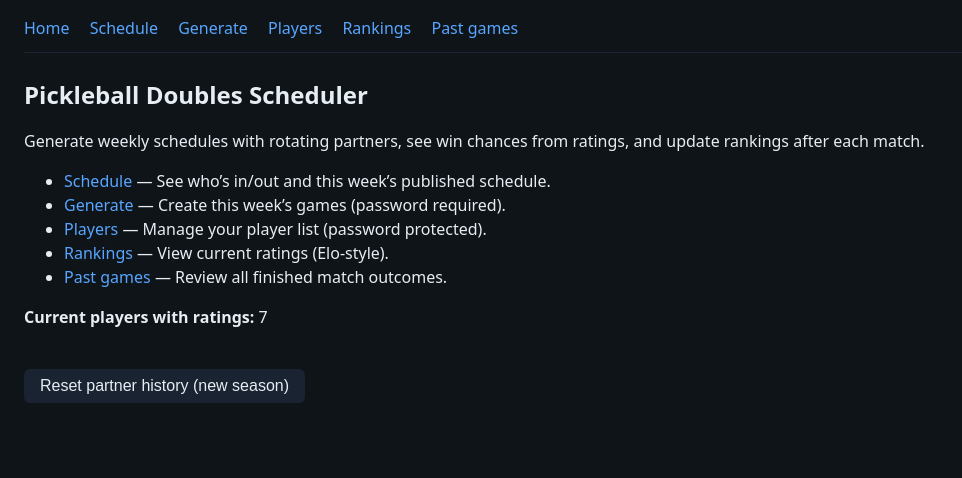
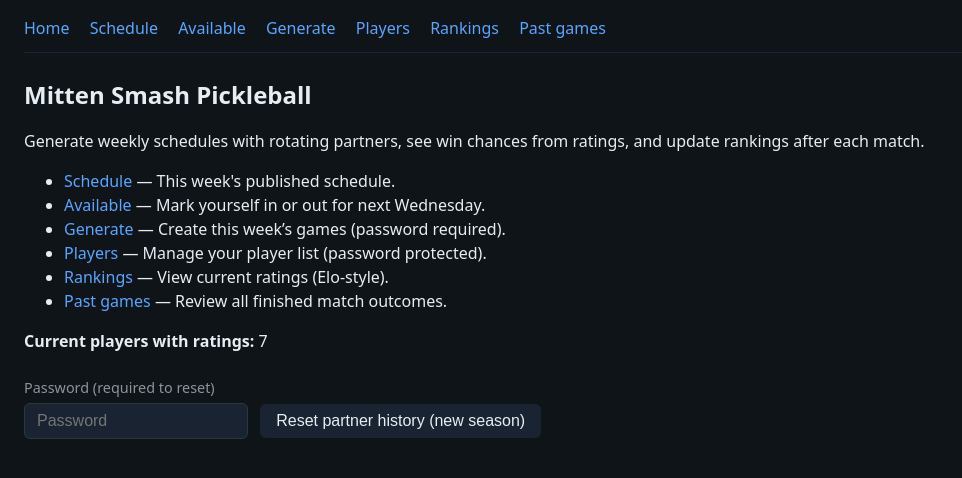
Before and after one commit to Brue33/pickleball-scheduler, a Flask app: page / in a window 1280 px wide. Shown: the top 478 px of the page, without its empty margins (0-962 px from the left). Run offline with Flask 2, Linux system fonts and the light colour scheme.

Commit message:
Odd players with byes, published schedule, Generate tab

```diff
--- a/app.py
+++ b/app.py
@@ -222,9 +222,6 @@ def schedule():
     player_list = load_players_list()
     next_wed = get_next_wednesday()
     next_wed_str = next_wed.strftime("%A, %B %d, %Y")
-    date_key = next_wed.isoformat()
-    availability_all = load_availability()
-    availability = availability_all.get(date_key, {})
     published = load_published_schedule()
     if published:
         add_round_court_and_bye(published["schedule_entries"], published["players"])
@@ -233,9 +230,25 @@ def schedule():
         rankings=rankings,
         player_list=player_list,
         next_wednesday=next_wed_str,
+        published_schedule=published,
+    )
+
+
+@app.route("/availability", methods=["GET"])
+def availability():
+    """Mark yourself in/out for next Wednesday."""
+    player_list = load_players_list()
+    next_wed = get_next_wednesday()
+    next_wed_str = next_wed.strftime("%A, %B %d, %Y")
+    date_key = next_wed.isoformat()
+    availability_all = load_availability()
+    availability = availability_all.get(date_key, {})
+    return render_template(
+        "availability.html",
+        player_list=player_list,
+        next_wednesday=next_wed_str,
         date_key=date_key,
         availability=availability,
-        published_schedule=published,
     )
 
 
@@ -245,7 +258,7 @@ def schedule_availability():
     status = request.form.get("availability_status", "").strip().lower()
     if not player_name or status not in ("in", "out"):
         flash("Select your name and In or Out.", "error")
-        return redirect(url_for("schedule"))
+        return redirect(url_for("availability"))
     next_wed = get_next_wednesday()
     date_key = next_wed.isoformat()
     availability_all = load_availability()
@@ -254,7 +267,7 @@ def schedule_availability():
     availability_all[date_key][player_name] = status
     save_availability(availability_all)
     flash(f"Marked {player_name} as {status} for next Wednesday.", "success")
-    return redirect(url_for("schedule"))
+    return redirect(url_for("availability"))
 
 
 @app.route("/schedule/unlock-players", methods=["POST"])
@@ -290,11 +303,16 @@ def generate():
         player_list = load_players_list()
         next_wed = get_next_wednesday()
         schedule_players_unlocked = session.get("schedule_players_unlocked", False)
+        date_key = next_wed.isoformat()
+        availability_all = load_availability()
+        availability = availability_all.get(date_key, {})
+        players_in = [p for p in player_list if availability.get(p) == "in"]
         return render_template(
             "generate.html",
             player_list=player_list,
             next_wednesday=next_wed.strftime("%A, %B %d, %Y"),
             schedule_players_unlocked=schedule_players_unlocked,
+            players_in=players_in,
         )
 
     # POST: generate schedule (requires schedule password)
@@ -557,6 +575,9 @@ def history():
 
 @app.route("/reset-history", methods=["POST"])
 def reset_history():
+    if request.form.get("reset_history_password", "").strip() != PLAYERS_PASSWORD:
+        flash("Incorrect password. Use the players password to reset partner history.", "error")
+        return redirect(url_for("index"))
     from scheduler import HISTORY_FILE
     if HISTORY_FILE.exists():
         HISTORY_FILE.unlink()
--- a/templates/base.html
+++ b/templates/base.html
@@ -3,7 +3,7 @@
 <head>
   <meta charset="UTF-8">
   <meta name="viewport" content="width=device-width, initial-scale=1">
-  <title>{% block title %}Pickleball Scheduler{% endblock %}</title>
+  <title>{% block title %}Mitten Smash Pickleball{% endblock %}</title>
   <style>
     :root {
       --bg: #0f1419;
@@ -70,6 +70,7 @@
   <nav>
     <a href="{{ url_for('index') }}">Home</a>
     <a href="{{ url_for('schedule') }}">Schedule</a>
+    <a href="{{ url_for('availability') }}">Available</a>
     <a href="{{ url_for('generate') }}">Generate</a>
     <a href="{{ url_for('players') }}">Players</a>
     <a href="{{ url_for('rankings') }}">Rankings</a>
--- a/templates/generate.html
+++ b/templates/generate.html
@@ -11,10 +11,10 @@
       <label for="selected_players">Who is playing this week?</label>
       <select id="selected_players" name="selected_players" multiple size="10" style="max-width: 20rem;">
         {% for p in player_list %}
-          <option value="{{ p }}">{{ p }}</option>
+          <option value="{{ p }}" {% if p in players_in %}selected style="background: var(--surface); color: var(--success); font-weight: 600;"{% endif %}>{{ p }}{% if p in players_in %} ✓ In{% endif %}</option>
         {% endfor %}
       </select>
-      <p style="color: var(--muted); font-size: 0.9rem; margin-top: 0.25rem;">Hold Ctrl (Windows/Linux) or Cmd (Mac) to select multiple names.</p>
+      <p style="color: var(--muted); font-size: 0.9rem; margin-top: 0.25rem;">Players who replied <strong>In</strong> on the Available tab are pre-selected and highlighted. Hold Ctrl (Windows/Linux) or Cmd (Mac) to change selection.</p>
 
       {% if schedule_players_unlocked %}
         <label for="players_extra">Additional players this week (not on list)</label>
--- a/templates/index.html
+++ b/templates/index.html
@@ -1,10 +1,11 @@
 {% extends "base.html" %}
-{% block title %}Pickleball Scheduler — Home{% endblock %}
+{% block title %}Mitten Smash Pickleball — Home{% endblock %}
 {% block content %}
-  <h1>Pickleball Doubles Scheduler</h1>
+  <h1>Mitten Smash Pickleball</h1>
   <p>Generate weekly schedules with rotating partners, see win chances from ratings, and update rankings after each match.</p>
   <ul>
-    <li><a href="{{ url_for('schedule') }}">Schedule</a> — See who’s in/out and this week’s published schedule.</li>
+    <li><a href="{{ url_for('schedule') }}">Schedule</a> — This week's published schedule.</li>
+    <li><a href="{{ url_for('availability') }}">Available</a> — Mark yourself in or out for next Wednesday.</li>
     <li><a href="{{ url_for('generate') }}">Generate</a> — Create this week’s games (password required).</li>
     <li><a href="{{ url_for('players') }}">Players</a> — Manage your player list (password protected).</li>
     <li><a href="{{ url_for('rankings') }}">Rankings</a> — View current ratings (Elo-style).</li>
@@ -16,6 +17,8 @@
     <p>No rankings yet. Generate a schedule and record some results to get started.</p>
   {% endif %}
   <form method="post" action="{{ url_for('reset_history') }}" style="margin-top: 1.5rem;" onsubmit="return confirm('Reset partner/opponent history? Rankings will not change.');">
-    <button type="submit" class="btn btn-secondary">Reset partner history (new season)</button>
+    <label for="reset_history_password">Password (required to reset)</label>
+    <input type="password" id="reset_history_password" name="reset_history_password" placeholder="Password" style="max-width: 14rem; margin-right: 0.5rem;">
+    <button type="submit" class="btn btn-secondary" style="margin-top: 0.25rem;">Reset partner history (new season)</button>
   </form>
 {% endblock %}
```
Also changed, not shown: templates/availability.html (added, +38 -0 lines), templates/schedule.html (+0 -29 lines), README.md.
